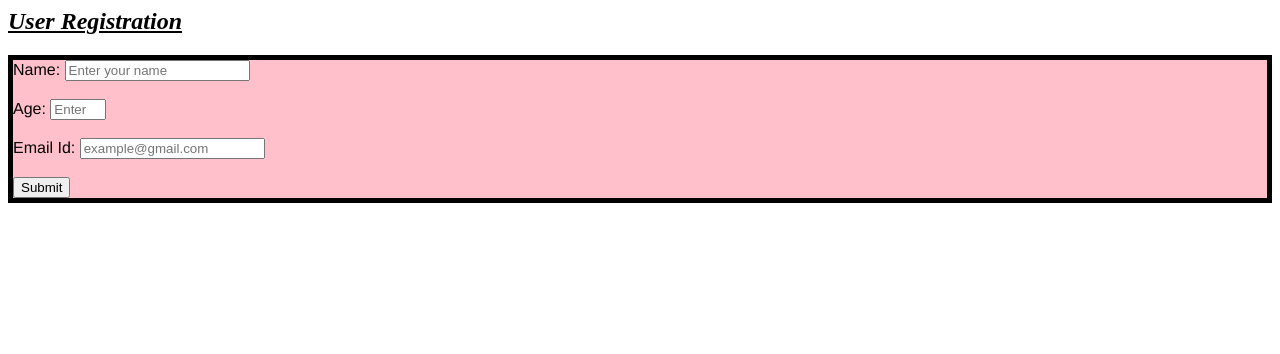
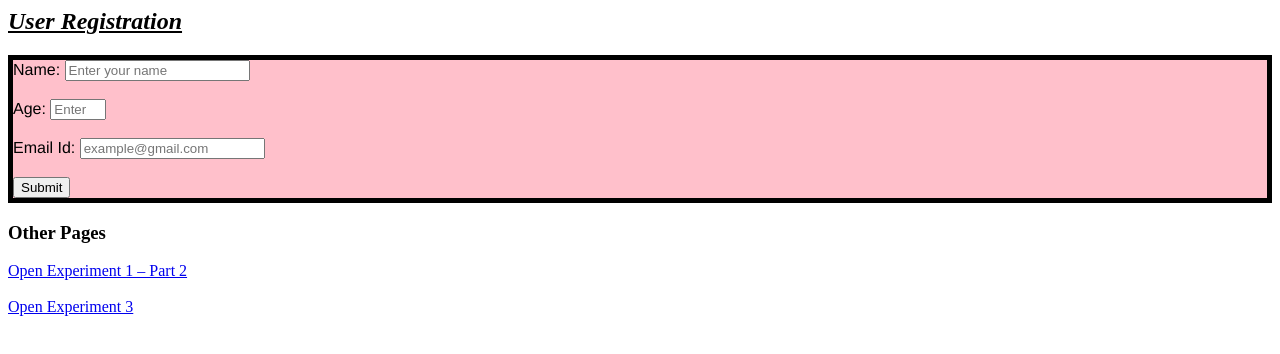
Before and after one commit to itzsaloni70-web/Experiment1, a plain HTML site: page index.html in a window 1280 px wide. Drawn offline with Linux system fonts and the light colour scheme.

Commit message:
Update index.html

```diff
--- a/index.html
+++ b/index.html
@@ -20,4 +20,8 @@
              value:'submit'>
         </form>
     </body>
+    <h3>Other Pages</h3>
+<a href="Exp1.2.html">Open Experiment 1 – Part 2</a><br><br>
+<a href="Exp1.3.html">Open Experiment 3</a>
+
 </html>
```
